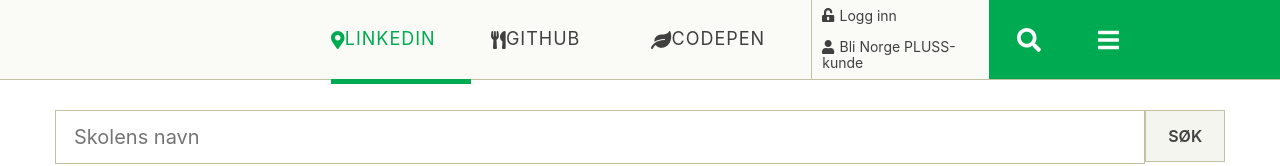
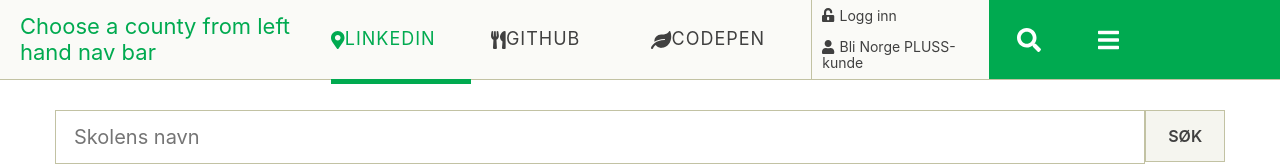
Before and after one commit to wolfzxcv/Search-for-Norwegian-schools, a React (Create React App) app: page / in a window 1280 px wide. Shown: the top 166 px of the page. Built offline with nearby package versions, Linux system fonts and the light colour scheme; no server answers.

Commit message:
fix title display...context

```diff
--- a/src/components/Header.js
+++ b/src/components/Header.js
@@ -1,10 +1,13 @@
-import React from 'react'
+import React, { useContext } from 'react'
 import styled from 'styled-components'
+import { SelectContext } from '../contexts/SelectContext'
 import PropTypes from 'prop-types'
 import { FontAwesomeIcon } from '@fortawesome/react-fontawesome'
-import { faMapMarkerAlt, faUtensils, faLeaf, faUnlockAlt, faUser, faSearch, faBars} from '@fortawesome/free-solid-svg-icons'
+import { faMapMarkerAlt, faUtensils, faLeaf, faUnlockAlt, faUser, faSearch, faBars } from '@fortawesome/free-solid-svg-icons'
 
-const Header = ({className, select}) => {
+const Header = ({className}) => {
+  const {select} = useContext(SelectContext)
+
   return (
     <header className={className}>
       <div className='title normal'>{select}</div>
--- a/src/components/MainContent.js
+++ b/src/components/MainContent.js
@@ -1,13 +1,14 @@
-import React, {useState, useEffect} from 'react'
+import React, { useState, useEffect, useContext } from 'react'
 import styled from 'styled-components'
 import PropTypes from 'prop-types'
+import { SelectContext } from '../contexts/SelectContext'
 import Left from './Left'
 import List from './List'
 
 const MainContent = ({className}) => {
   const [data, setData] = useState([])
   const [county, setCounty] = useState([])
-  const [select, setSelect] = useState('Choose a county from left hand nav bar')
+  const {select, setSelect} = useContext(SelectContext)
 
   useEffect( () =>{
     async function fetchData(){
--- /dev/null
+++ b/src/contexts/SelectContext.js
@@ -0,0 +1,16 @@
+import React, { useState, createContext, useMemo } from 'react';
+
+export const SelectContext = createContext();
+
+export default props => {
+  const [select, setSelect] = useState('Choose a county from left hand nav bar')
+
+  const value = useMemo(() => {
+    return {
+      select,
+      setSelect
+    };
+  }, [select]);
+
+  return <SelectContext.Provider value={value} {...props} />;
+};
```
Also changed, not shown: src/App.js (+6 -2 lines).
